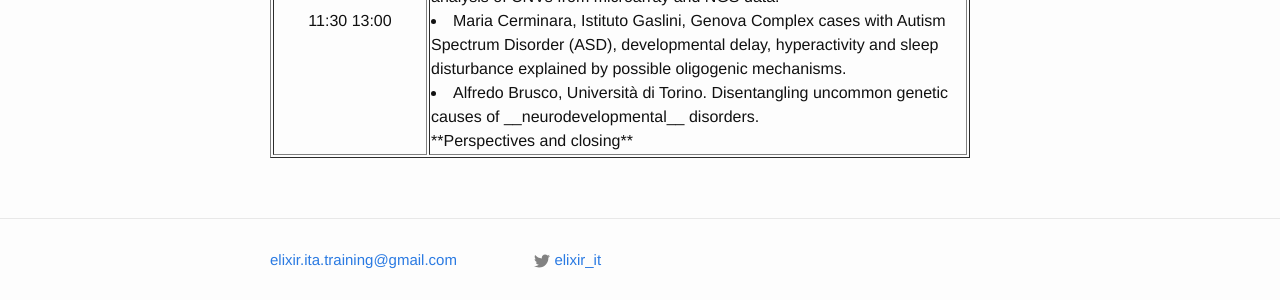
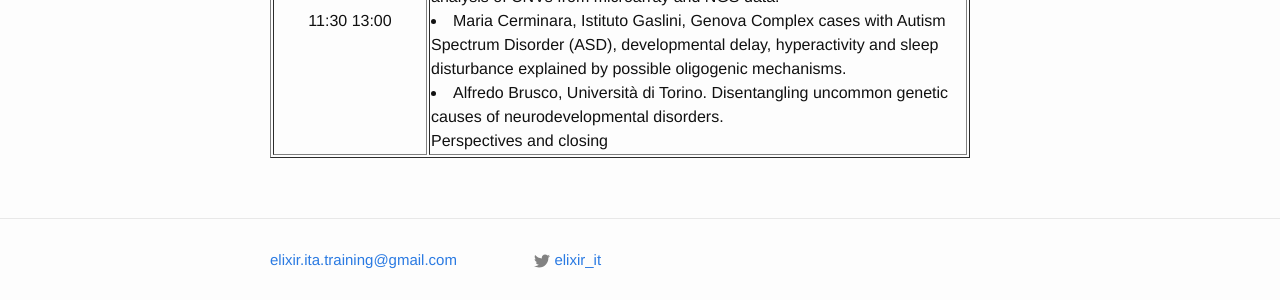
Before and after one commit to ELIXIR-IIB-training/website, a Jekyll site: the page built from _posts/2023-11-28-Workshop_RD.md, in a window 1280 px wide and 900 px high, scrolled down 2156 px. Shown: the part 568-868 px from the top of the window. Built offline with Jekyll 4.4.1, drawn with Linux system fonts in a browser that asks for light colours; some of the changed text lies outside the part shown.

```diff
--- a/_posts/2023-11-28-Workshop_RD.md
+++ b/_posts/2023-11-28-Workshop_RD.md
@@ -47,7 +47,7 @@ The ELIXIR Italy community interested in Rare Diseases (RDs) has the main goal o
 
 
 
-### Programme <a href="https://elixir-iib-training.github.io/website/miscellaneous/programma_finale_workshop_RD-AHM_ELIXIR-IT.pdf" target="_black">PDF</a>
+### Programme (<a href="https://elixir-iib-training.github.io/website/miscellaneous/programma_finale_workshop_RD-AHM_ELIXIR-IT.pdf" target="_black">pdf</a>)
 
 
 <table border="1" width="700">
@@ -117,9 +117,9 @@ Workflows for the analysis of CNVs from microarray and NGS data.</li>
 <li>Maria Cerminara, Istituto Gaslini, Genova
 Complex cases with Autism Spectrum Disorder (ASD), developmental delay, hyperactivity and sleep disturbance explained by possible oligogenic mechanisms.</li>
 <li>Alfredo Brusco, Università di Torino.
-Disentangling uncommon genetic causes of __neurodevelopmental__ disorders.</li>
+Disentangling uncommon genetic causes of neurodevelopmental disorders.</li>
 
-**Perspectives and closing**
+Perspectives and closing
 
 </td>
 
```
